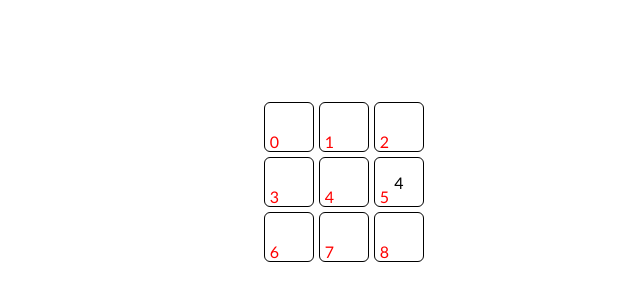
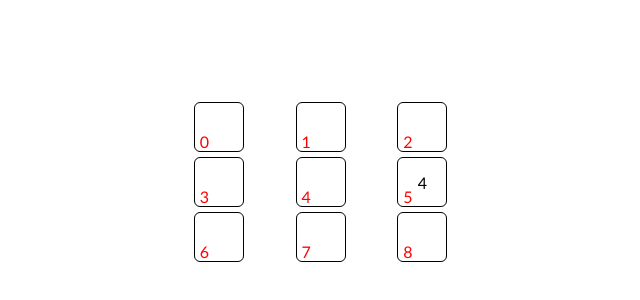
Before and after one commit to iamsomraj/react-ts-playground, a React (Vite) app: page / in a window 1280 px wide. Shown: the part 218-518 px from the top of the page, without its empty margins (296-936 px from the left). Built offline with nearby package versions, Linux system fonts and the light colour scheme.

Commit message:
added memory game

```diff
--- a/src/App.css
+++ b/src/App.css
@@ -14,7 +14,7 @@ body {
   display: grid;
   grid-template-columns: repeat(3, 1fr);
   gap: 5px;
-  width: fit-content;
+  width: 300px;
 }
 
 .cell {
```
